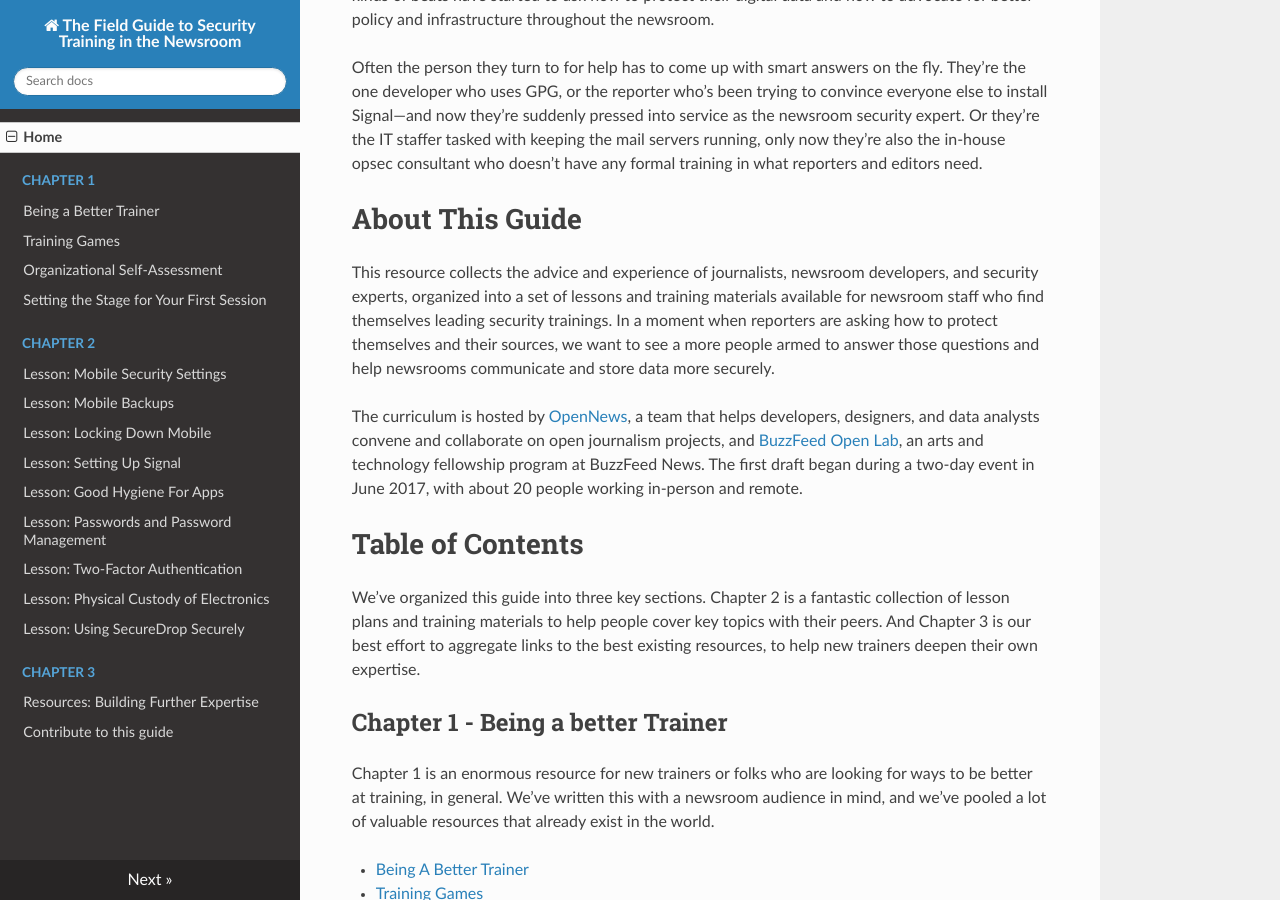
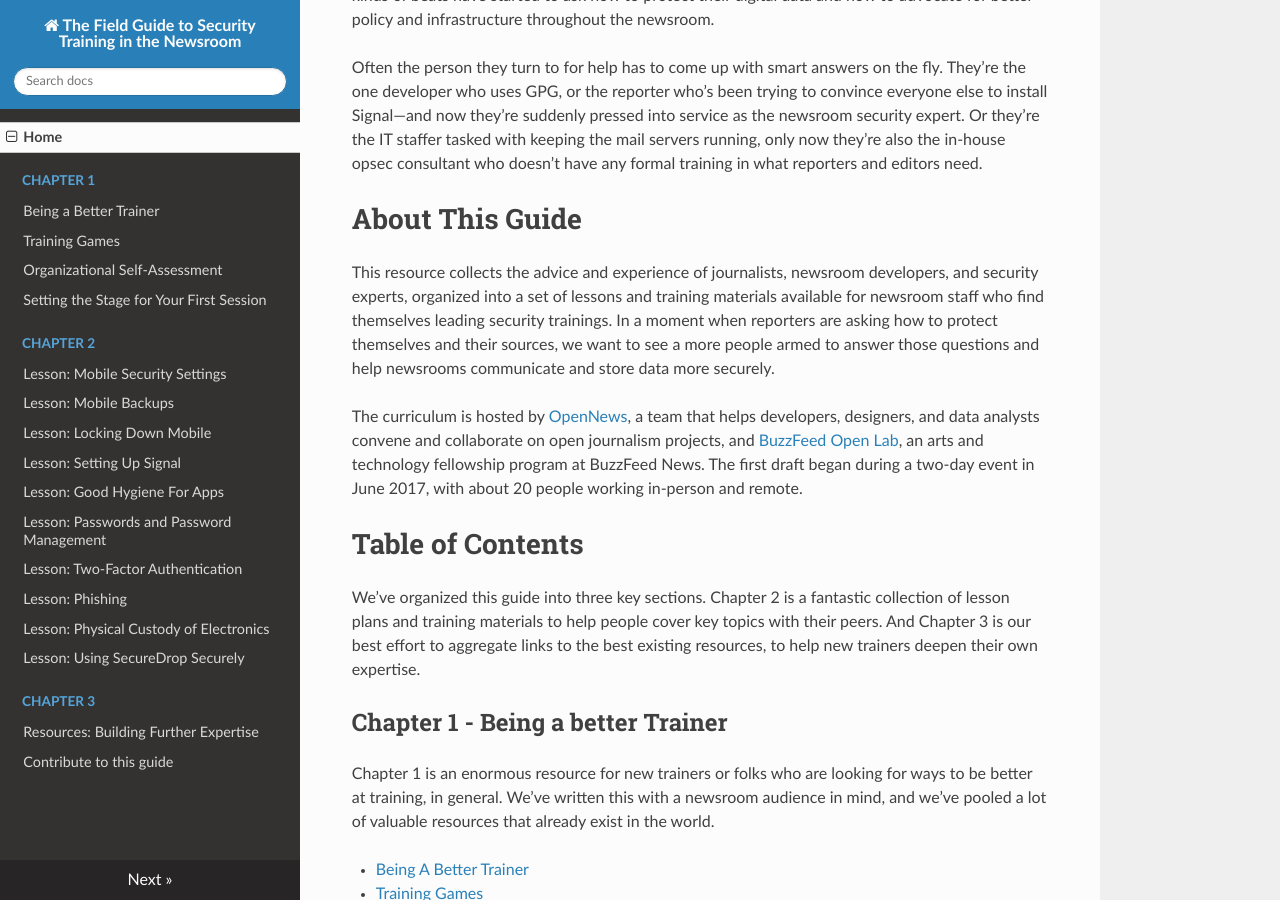
Before and after one commit to OpenNewsLabs/field-guide-security-training-newsroom, an MkDocs documentation site: the page built from docs/index.md, in a window 1280 px wide and 900 px high, scrolled down 333 px. Built offline with MkDocs 1.6.1, drawn with Linux system fonts in a browser that asks for light colours; nearby versions of some CDN libraries; old or Windows-style settings are respelled for this version of MkDocs.

Commit message:
Moved Phishing into docs for final edit pass

```diff
--- a/mkdocs.yml
+++ b/mkdocs.yml
@@ -14,6 +14,7 @@ pages:
         - "Lesson: Good Hygiene For Apps": Chapter02-05-Good-Hygiene-For-Apps.md
         - "Lesson: Passwords and Password Management": Chapter02-06-Passwords.md
         - "Lesson: Two-Factor Authentication": Chapter02-07-Two-Factor-Authentication.md
+        - "Lesson: Phishing": Chapter02-08-Phishing.md
         - "Lesson: Physical Custody of Electronics": Chapter02-09-PhysicalSecurity.md
         - "Lesson: Using SecureDrop Securely": Chapter02-11-SecureDrop.md
     - Chapter 3:
```
Also changed, not shown: docs/Chapter02-08-Phishing.md (line endings or trailing spaces).
